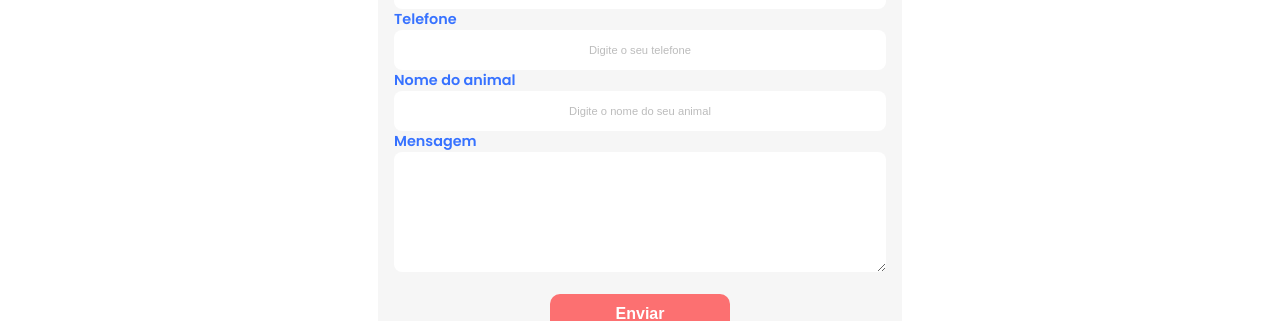
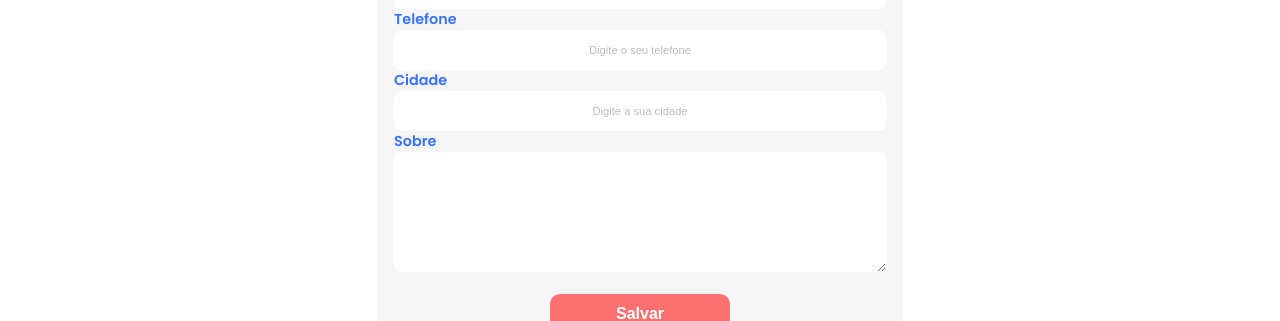
Before and after one commit to guhmonarin/AdoPet, a plain HTML site: page pages/perfil.html in a window 1280 px wide. Shown: the part 481-802 px from the top of the page. Drawn offline with Linux system fonts and the light colour scheme.

Commit message:
Alteracao da tela do perfil

```diff
--- a/pages/perfil.html
+++ b/pages/perfil.html
@@ -39,15 +39,15 @@
                 <input type="tel" name="telefone" id="telefone" value="Digite o seu telefone">
             </p>
             <p>
-                <label for="nome_animal">Nome do animal</label>
-                <input type="text" name="nome_animal" id="nome_animal" value="Digite o nome do seu animal">
+                <label for="cidade">Cidade</label>
+                <input type="text" name="cidade" id="cidade" value="Digite a sua cidade">
             </p>
             <p>
-                <label for="mensagem">Mensagem</label>
-                <textarea name="mensagem" id="mensagem" cols="40" rows="10"></textarea>
+                <label for="sobre">Sobre</label>
+                <textarea name="sobre" id="sobre" cols="40" rows="10"></textarea>
             </p>
             <p class="botao">
-                <button type="submit" id="enviar">Enviar</button>
+                <button type="submit" id="salvar">Salvar</button>
             </p>
         </form>
     </main>
```
